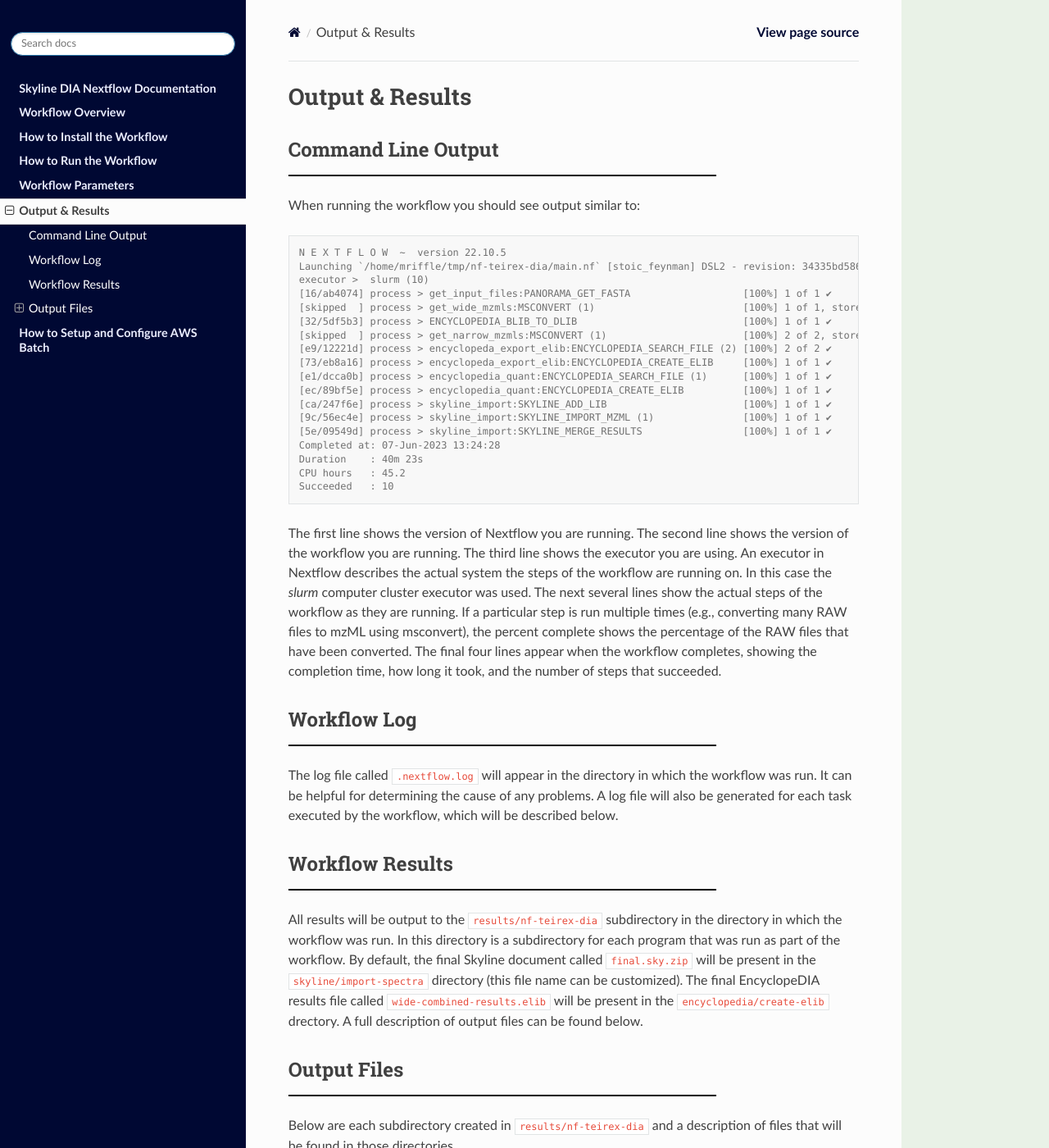
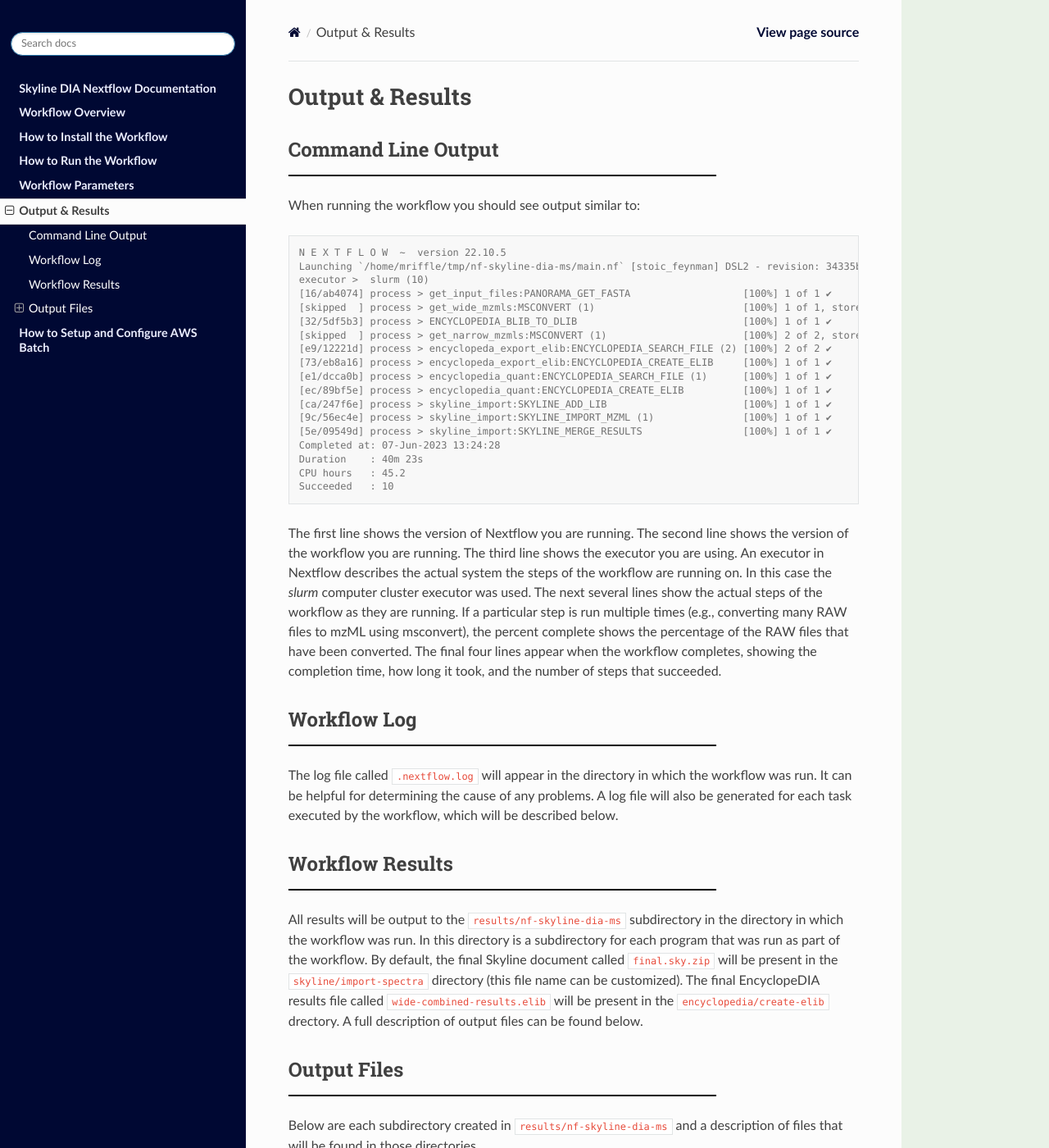
Before and after one commit to mriffle/nf-skyline-dia-ms, a Sphinx documentation site: the page built from docs/source/results.rst, in a window 1280 px wide and 1400 px high. Shown: the whole window at 82% size. Built offline with Sphinx 7.4.7 and the Read the Docs theme 2.0.0, drawn with Linux system fonts in a browser that asks for light colours.

Commit message:
docs: update links

```diff
--- a/docs/source/results.rst
+++ b/docs/source/results.rst
@@ -9,7 +9,7 @@
 .. code-block:: console
 
     N E X T F L O W  ~  version 22.10.5
-    Launching `/home/mriffle/tmp/nf-teirex-dia/main.nf` [stoic_feynman] DSL2 - revision: 34335bd586
+    Launching `/home/mriffle/tmp/nf-skyline-dia-ms/main.nf` [stoic_feynman] DSL2 - revision: 34335bd586
     executor >  slurm (10)
     [16/ab4074] process > get_input_files:PANORAMA_GET_FASTA                   [100%] 1 of 1 ✔
     [skipped  ] process > get_wide_mzmls:MSCONVERT (1)                         [100%] 1 of 1, stored: 1 ✔
@@ -44,7 +44,7 @@
 
 Workflow Results
 ================
-All results will be output to the ``results/nf-teirex-dia`` subdirectory in the directory in which the workflow was
+All results will be output to the ``results/nf-skyline-dia-ms`` subdirectory in the directory in which the workflow was
 run. In this directory is a subdirectory for each program that was run as part of the workflow. By default, the final
 Skyline document called ``final.sky.zip`` will be present in the ``skyline/import-spectra`` directory (this file name
 can be customized). The final EncyclopeDIA results file called ``wide-combined-results.elib`` will be present in the
@@ -52,7 +52,7 @@
 
 Output Files
 ============
-Below are each subdirectory created in ``results/nf-teirex-dia`` and a description of files
+Below are each subdirectory created in ``results/nf-skyline-dia-ms`` and a description of files
 that will be found in those directories.
 
 ``panorama`` Subdirectory
--- a/docs/source/workflow_parameters.rst
+++ b/docs/source/workflow_parameters.rst
@@ -4,7 +4,7 @@
 
 The workflow parameters should be included in a configuration file, an example
 of which can be found at
-https://raw.githubusercontent.com/mriffle/nf-teirex-dia/main/resources/pipeline.config
+https://raw.githubusercontent.com/mriffle/nf-skyline-dia-ms/main/resources/pipeline.config
 
 The parameters in this file should be changed to indicate the locations of your data, the
 options you'd like to use for the software included in the workflow, and the capabilities and
@@ -140,7 +140,7 @@
             params.max_cpus = 4
             params.max_time = '240.h'
 
-            params.mzml_cache_directory = '/data/mass_spec/nextflow/nf-teirex-dda/mzml_cache'
+            params.mzml_cache_directory = '/data/mass_spec/nextflow/nf-skyline-dia-ms/mzml_cache'
             params.panorama_cache_directory = '/data/mass_spec/nextflow/panorama/raw_cache'
         }
     }
```
Also changed, not shown: 1 other file.
